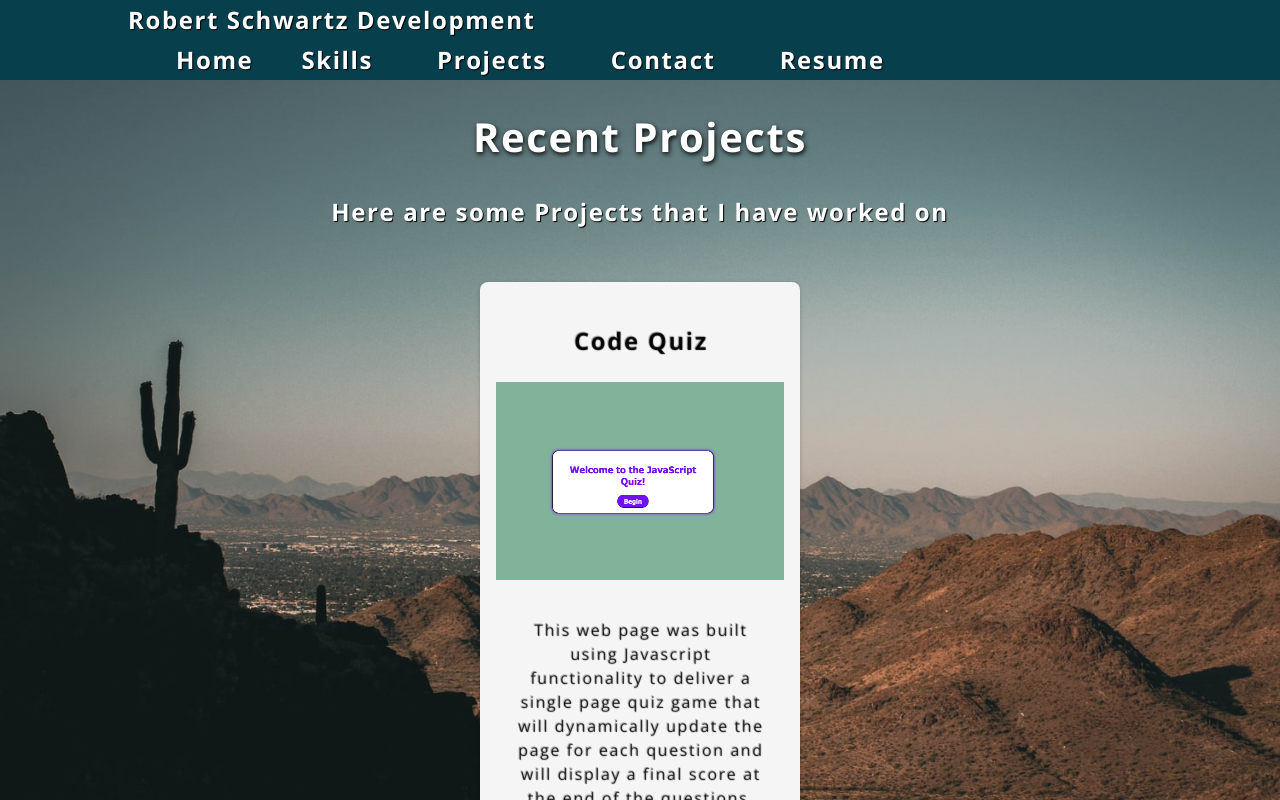
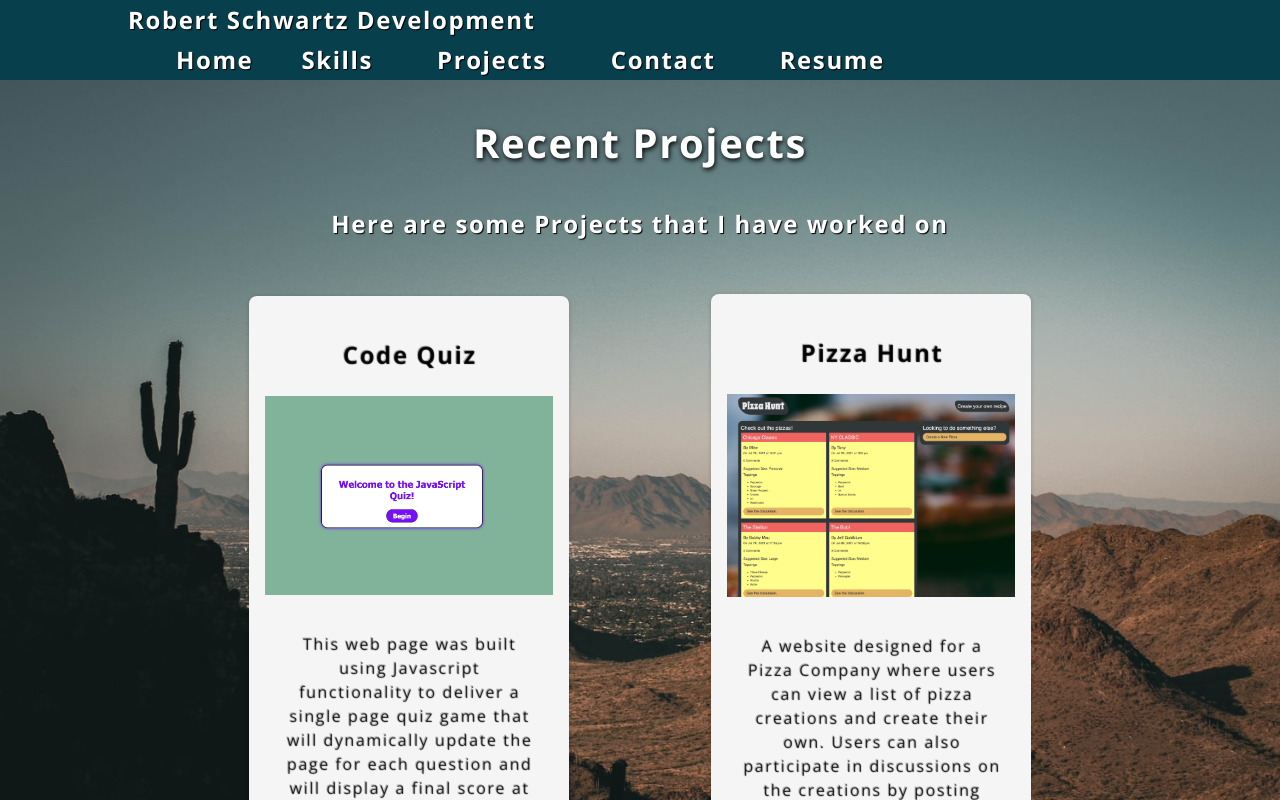
Before and after one commit to Robert-Schwartz/REACT-Profile, a React (Create React App) app: page /projects in a window 1280 px wide. Shown: the top 800 px of the page. Built offline with nearby package versions, Linux system fonts and the light colour scheme.

Commit message:
style projects

```diff
--- a/src/components/ProjectCard.js
+++ b/src/components/ProjectCard.js
@@ -11,7 +11,7 @@ import TaskMaster from "../assets/projectImages/Taskmaster.png";
 
 function ProjectCard() {
   return (
-    <div>
+    <div className="container">
       {/* Code Quiz */}
       <section id="project" className="card">
         <h3>Code Quiz</h3>
--- a/src/pages/Projects.js
+++ b/src/pages/Projects.js
@@ -3,15 +3,17 @@ import ProjectCard from "../components/ProjectCard"
 
 function Projects() {
   return (
-    <div className="rows">
+    <section>
+    <div>
       <h1> Recent Projects</h1>
       <h2>
         Here are some Projects that I have worked on
       </h2>
       <div className="container">
-        <ProjectCard />
+        <ProjectCard id="projects"/>
       </div>
     </div>
+    </section>
   );
 }
 
```
